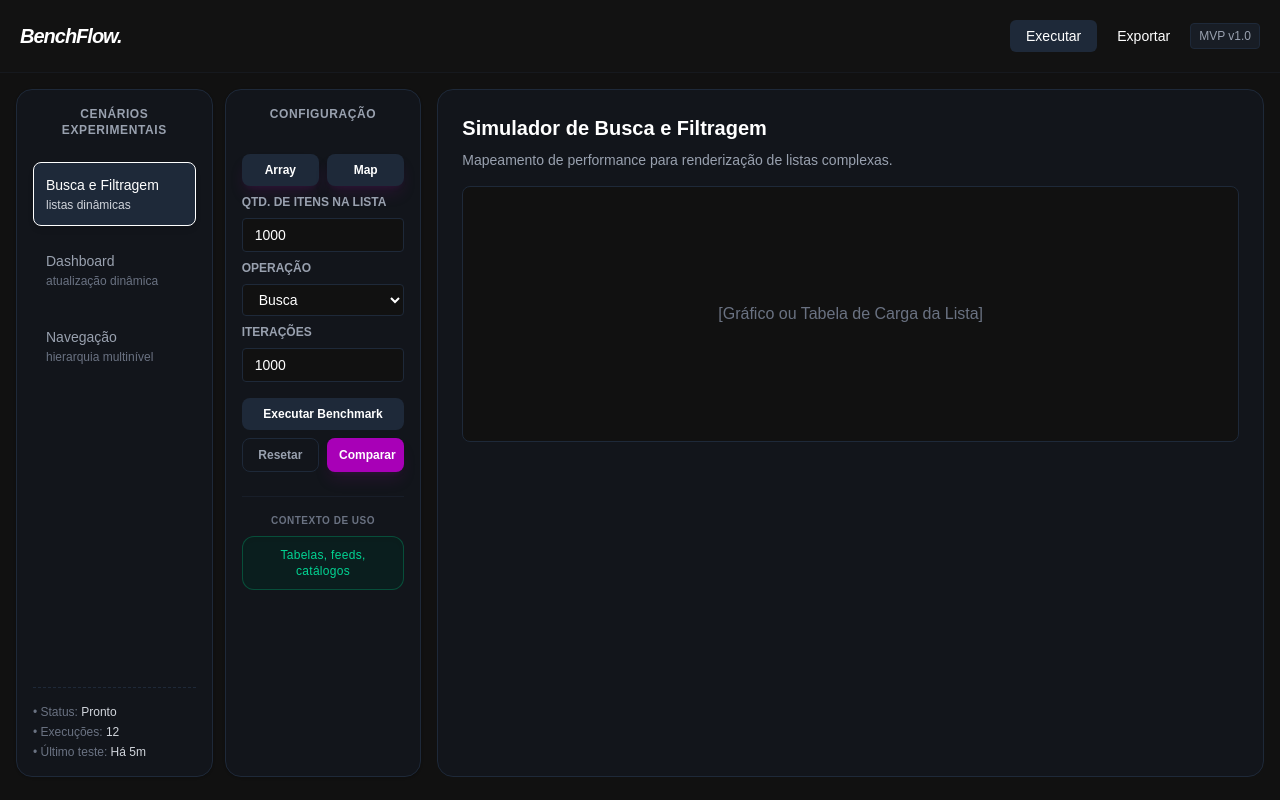
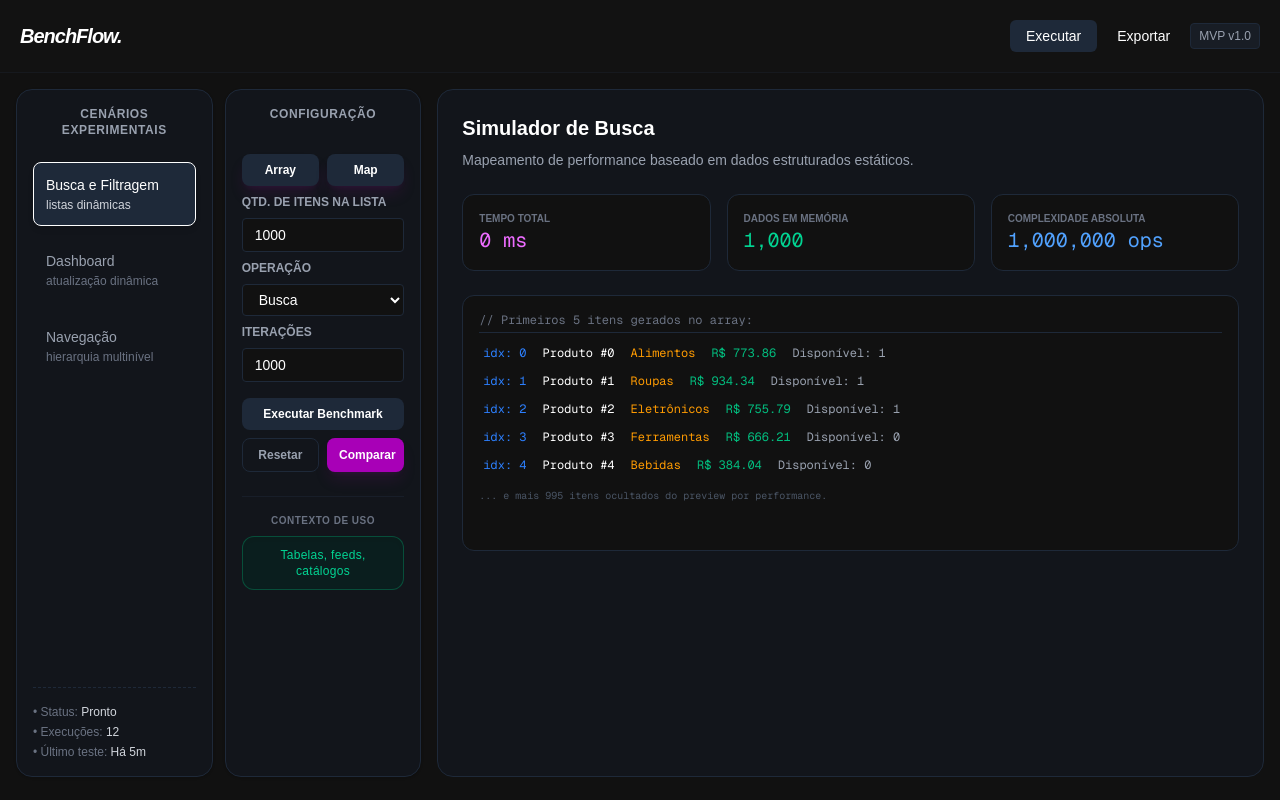
Before and after one commit to Gabb83/benchflow, a Next.js app: page / in a window 1280 px wide. Both pictures are taken after a click on the button "Executar Benchmark". Built offline with nearby package versions, Linux system fonts and the light colour scheme.

Commit message:
feat: adicionado a geração de dados de teste para o projeto

```diff
--- a/app/page.tsx
+++ b/app/page.tsx
@@ -1,6 +1,7 @@
 "use client"; // Necessário se estiver usando a App Router do Next.js
 
 import { useState } from "react";
+import { Registro, geracaoDeDados } from "@/src/utils/generateData";
 
 // 1. Definição dos tipos para organizar as opções
 type CenarioId = 'busca' | 'dashboard' | 'navegacao';
@@ -21,6 +22,52 @@
     { id: 'dashboard', titulo: 'Dashboard', subtitulo: 'atualização dinâmica' },
     { id: 'navegacao', titulo: 'Navegação', subtitulo: 'hierarquia multinível' },
   ];
+
+  const [qtdItens, setQtdItens] = useState<number>(1000);
+  const [operacao, setOperacao] = useState<string>('Busca');
+  const [iteracoes, setIteracoes] = useState<number>(1000);
+
+  const [dadosGerados, setDadosGerados] = useState<Registro[]>([]);
+  const [tempoExecucao, setTempoExecucao] = useState<number | null>(null);
+  const [isRodando, setIsRodando] = useState<boolean>(false);
+
+  const lidarComExecucao = () => {
+    setIsRodando(true);
+    setTempoExecucao(null);
+
+    // Pequeno timeout para o React renderizar o estado de "carregando" antes de travar a thread
+    setTimeout(() => {
+      const t0 = performance.now();
+
+      // EXECUÇÃO 1: Vincula sua util aos inputs da tela
+      const novosDados = geracaoDeDados(qtdItens);
+      setDadosGerados(novosDados);
+
+      // EXECUÇÃO 2: Simula o processamento com base na operação escolhida
+      // (Aqui você colocaria suas funções reais de busca, filtro ou ordenação)
+      for (let i = 0; i < iteracoes; i++) {
+        if (operacao === 'Filtragem') {
+          novosDados.filter(p => p.categoria === 'Eletrônicos' && p.isDisponivel === 1);
+        } else if (operacao === 'Busca') {
+          novosDados.find(p => p.idx === qtdItens - 1);
+        } else if (operacao === 'Ordenação') {
+          // Usando toSorted para não mutar o array original
+          novosDados.toSorted((a, b) => b.preco - a.preco);
+        }
+      }
+
+      const t1 = performance.now();
+
+      // Salva o tempo gasto em milissegundos
+      setTempoExecucao(parseFloat((t1 - t0).toFixed(2)));
+      setIsRodando(false);
+    }, 50);
+  };
+
+  const resetarBenchmark = () => {
+    setDadosGerados([]);
+    setTempoExecucao(null);
+  };
 
   return (
     <div className="bg-[#111111] text-white min-h-screen">
@@ -92,25 +139,29 @@
                   </div>
 
                   <label className="block text-xs font-semibold text-gray-400">QTD. DE ITENS NA LISTA</label>
-                  <input type="number" defaultValue={1000} className="w-full bg-[#111] border border-[#1e2939] rounded px-3 py-1.5 text-sm" />
+                  <input type="number" defaultValue={1000} value={qtdItens}
+                      onChange={(e) => setQtdItens(Number(e.target.value))} className="w-full bg-[#111] border border-[#1e2939] rounded px-3 py-1.5 text-sm" />
 
                   <label className="block text-xs font-semibold text-gray-400">OPERAÇÃO</label>
-                  <select className="w-full bg-[#111] border border-[#1e2939] rounded px-3 py-1.5 text-sm">
+                  <select value={operacao}
+                      onChange={(e) => setOperacao(e.target.value)} className="w-full bg-[#111] border border-[#1e2939] rounded px-3 py-1.5 text-sm">
                     <option>Busca</option>
                     <option>Filtragem</option>
                     <option>Ordenação</option>
                   </select>
 
                   <label className="block text-xs font-semibold text-gray-400">ITERAÇÕES</label>
-                  <input type="number" defaultValue={1000} className="w-full bg-[#111] border border-[#1e2939] rounded px-3 py-1.5 text-sm" />
+                  <input  type="number" defaultValue={1000} value={iteracoes}
+                      onChange={(e) => setIteracoes(Number(e.target.value))} className="w-full bg-[#111] border border-[#1e2939] rounded px-3 py-1.5 text-sm" />
 
                   <div className="pt-2 space-y-2">
-                    <button className="w-full bg-[#1e2939] hover:bg-[#253347] text-white text-xs font-semibold py-2 px-4 rounded-lg transition-colors cursor-pointer">
-                      Executar Benchmark
+                    <button onClick={lidarComExecucao}
+                      disabled={isRodando} className="w-full bg-[#1e2939] hover:bg-[#253347] text-white text-xs font-semibold py-2 px-4 rounded-lg transition-colors cursor-pointer">
+                      {isRodando ? 'Processando...' : 'Executar Benchmark'}
                     </button>
 
                     <div className="grid grid-cols-2 gap-2">
-                      <button className="border border-[#1e2939] hover:bg-[#1e2939]/30 text-gray-400 hover:text-white text-xs font-semibold py-2 px-3 rounded-lg transition-all cursor-pointer">
+                      <button onClick={resetarBenchmark} className="border border-[#1e2939] hover:bg-[#1e2939]/30 text-gray-400 hover:text-white text-xs font-semibold py-2 px-3 rounded-lg transition-all cursor-pointer">
                         Resetar
                       </button>
 
@@ -151,36 +202,47 @@
         {/* COLUNA 3: CONTEÚDO PRINCIPAL DINÂMICO */}
         <section className="col-span-8 border border-[#1e2939] bg-[#12151b] rounded-2xl p-6 flex flex-col justify-between">
           <div>
-            {cenarioAtivo === 'busca' && (
-              <div>
-                <h1 className="text-xl font-semibold mb-2">Simulador de Busca e Filtragem</h1>
-                <p className="text-gray-400 text-sm mb-4">Mapeamento de performance para renderização de listas complexas.</p>
-                <div className="border border-[#1e2939] p-4 rounded-lg bg-[#111] h-64 flex items-center justify-center text-gray-500">
-                  [Gráfico ou Tabela de Carga da Lista]
+            <h1 className="text-xl font-semibold mb-2">Simulador de {operacao}</h1>
+            <p className="text-gray-400 text-sm mb-6">Mapeamento de performance baseado em dados estruturados estáticos.</p>
+
+            {/* CARD DE RESULTADOS RÁPIDOS */}
+            <div className="grid grid-cols-3 gap-4 mb-6">
+              <div className="bg-[#111] border border-[#1e2939] p-4 rounded-xl">
+                <p className="text-[10px] text-gray-500 font-bold uppercase">Tempo Total</p>
+                <p className="text-xl font-mono text-fuchsia-400">{tempoExecucao !== null ? `${tempoExecucao} ms` : '--'}</p>
+              </div>
+              <div className="bg-[#111] border border-[#1e2939] p-4 rounded-xl">
+                <p className="text-[10px] text-gray-500 font-bold uppercase">Dados em Memória</p>
+                <p className="text-xl font-mono text-emerald-400">{dadosGerados.length.toLocaleString()}</p>
+              </div>
+              <div className="bg-[#111] border border-[#1e2939] p-4 rounded-xl">
+                <p className="text-[10px] text-gray-500 font-bold uppercase">Complexidade Absoluta</p>
+                <p className="text-xl font-mono text-blue-400">{(qtdItens * iteracoes).toLocaleString()} ops</p>
+              </div>
+            </div>
+
+            {/* PREVIEW DA TABELA DE DADOS GERADOS */}
+            <div className="border border-[#1e2939] rounded-xl bg-[#111] p-4 h-64 overflow-y-auto font-mono text-xs text-gray-400">
+              {dadosGerados.length === 0 ? (
+                <div className="h-full flex items-center justify-center text-gray-600 italic">
+                  [Aguardando execução para renderizar dados amostrais]
                 </div>
-              </div>
-            )}
-
-            {cenarioAtivo === 'dashboard' && (
-              <div>
-                <h1 className="text-xl font-semibold mb-2">Métricas do Dashboard Dinâmico</h1>
-                <p className="text-gray-400 text-sm mb-4 font-mono text-xs text-amber-500">FPS / Memory Leak Analysis</p>
-                <div className="grid grid-cols-2 gap-4">
-                  <div className="border border-[#1e2939] p-4 rounded-lg bg-[#111]">FPS Estável: 60fps</div>
-                  <div className="border border-[#1e2939] p-4 rounded-lg bg-[#111]">Uso de CPU: 4%</div>
+              ) : (
+                <div className="space-y-1">
+                  <p className="text-gray-500 border-b border-[#1e2939] pb-1 mb-2">// Primeiros 5 itens gerados no array:</p>
+                  {dadosGerados.slice(0, 5).map((item) => (
+                    <div key={item.idx} className="flex gap-4 hover:bg-[#12151b] p-1 rounded">
+                      <span className="text-blue-500">idx: {item.idx}</span>
+                      <span className="text-white">{item.nome}</span>
+                      <span className="text-amber-500">{item.categoria}</span>
+                      <span className="text-emerald-500">R$ {item.preco}</span>
+                      <span>Disponível: {item.isDisponivel}</span>
+                    </div>
+                  ))}
+                  <p className="text-gray-600 text-[10px] pt-2">... e mais {dadosGerados.length - 5} itens ocultados do preview por performance.</p>
                 </div>
-              </div>
-            )}
-
-            {cenarioAtivo === 'navegacao' && (
-              <div>
-                <h1 className="text-xl font-semibold mb-2">Estrutura de Navegação Multinível</h1>
-                <p className="text-gray-400 text-sm mb-4">Profundidade máxima recomendada de nós na árvore DOM.</p>
-                <div className="border border-[#1e2939] p-4 rounded-lg bg-[#111] h-64 flex items-center justify-center text-gray-500">
-                  [Visualizador da Árvore de Componentes]
-                </div>
-              </div>
-            )}
+              )}
+            </div>
           </div>
         </section>
       </main>
--- /dev/null
+++ b/src/utils/generateData.ts
@@ -0,0 +1,33 @@
+export interface Registro {
+  idx: number;
+  nome: string;
+  categoria: string;
+  isDisponivel: number;
+  quantidade: number;
+  preco: number;
+}
+
+const categorias = [
+  "Alimentos",
+  "Roupas",
+  "Eletrônicos",
+  "Ferramentas",
+  "Bebidas",
+  "Móveis",
+  "Livros",
+  "Beleza",
+  "Esportes",
+  "Automóveis",
+  "Pets"
+];
+
+export const geracaoDeDados = (tamanho: number): Registro[] => {
+  return Array.from({length: tamanho}, (_, i) => ({
+    idx: i,
+    nome: `Produto #${i}`,
+    categoria: categorias[i % categorias.length],
+    isDisponivel: Math.random() > 0.3 ? 1 : 0,
+    quantidade: Math.floor(Math.random() * 500),
+    preco: parseFloat((Math.random() * 1000).toFixed(2)),
+  }));
+};
```
